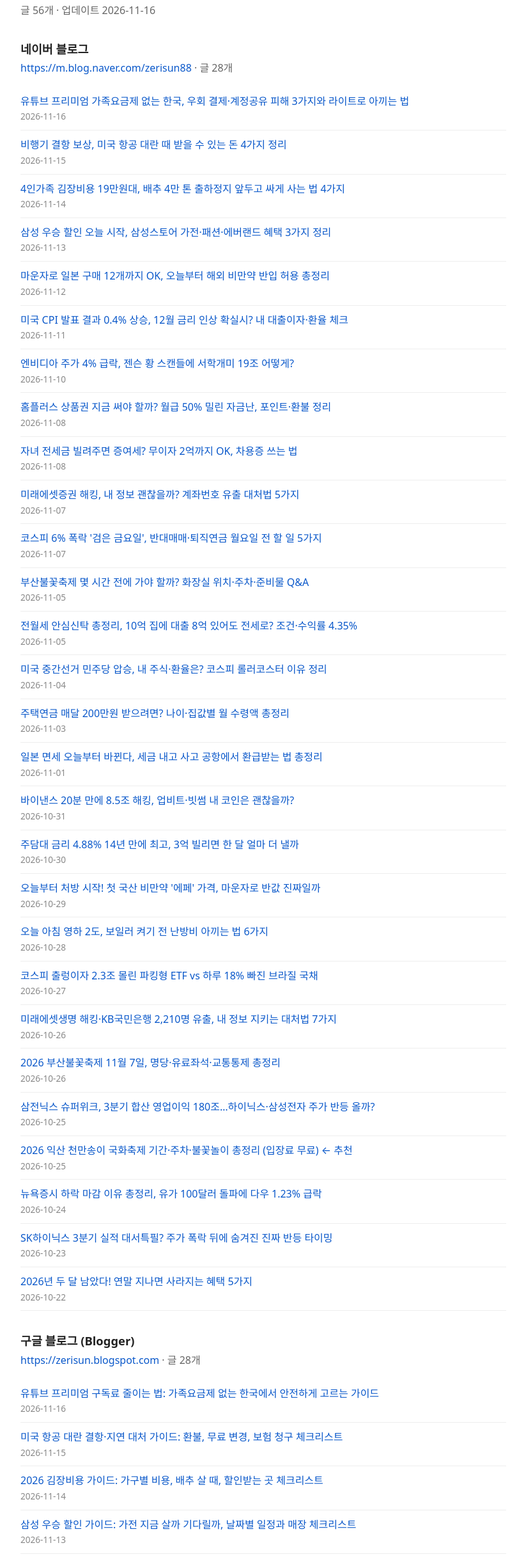
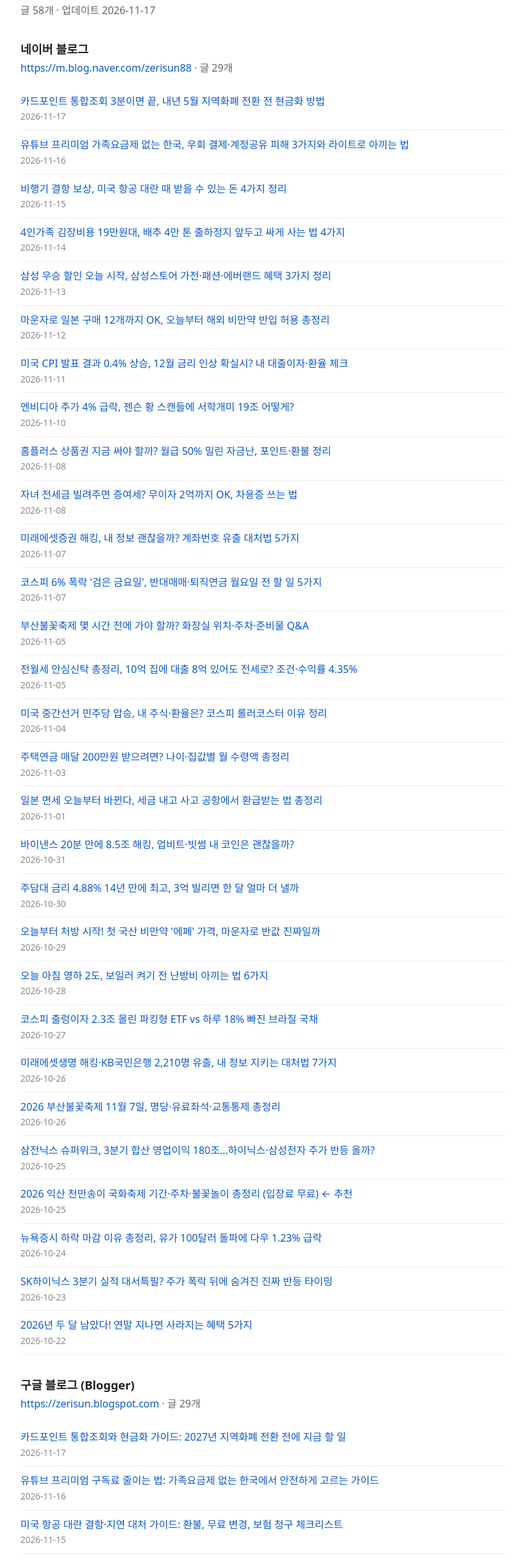
Before and after one commit to imwooha/imwooha.github.io, a plain HTML site: page index.html in a window 1280 px wide. Shown: the part 74-2511 px from the top of the page at 64% size, without its empty margins (228-1051 px from the left). Drawn offline with Linux system fonts and the light colour scheme.

Commit message:
Update blog links 2026-11-17

```diff
--- a/index.html
+++ b/index.html
@@ -4,7 +4,7 @@
   <meta charset="utf-8">
   <meta name="viewport" content="width=device-width, initial-scale=1">
   <title>블로그 글 모음</title>
-  <meta name="description" content="네이버 블로그 · 구글 블로그 (Blogger) 전체 글 목록 (56개)">
+  <meta name="description" content="네이버 블로그 · 구글 블로그 (Blogger) 전체 글 목록 (58개)">
   <link rel="canonical" href="https://imwooha.github.io/">
   <style>
     body { font-family: system-ui, -apple-system, "Malgun Gothic", sans-serif; max-width: 760px; margin: 0 auto; padding: 24px 16px; line-height: 1.6; color: #222; background: #fff; }
@@ -21,11 +21,12 @@
 <body>
   <main>
     <h1>블로그 글 모음</h1>
-    <p class="meta">글 56개 · 업데이트 2026-11-16</p>
+    <p class="meta">글 58개 · 업데이트 2026-11-17</p>
     <section>
     <h2>네이버 블로그</h2>
-    <p class="meta"><a href="https://m.blog.naver.com/zerisun88">https://m.blog.naver.com/zerisun88</a> · 글 28개</p>
+    <p class="meta"><a href="https://m.blog.naver.com/zerisun88">https://m.blog.naver.com/zerisun88</a> · 글 29개</p>
     <ul>
+      <li><a href="https://m.blog.naver.com/zerisun88/224478881168">카드포인트 통합조회 3분이면 끝, 내년 5월 지역화폐 전환 전 현금화 방법</a> <time datetime="2026-11-17">2026-11-17</time></li>
       <li><a href="https://m.blog.naver.com/zerisun88/224477729794">유튜브 프리미엄 가족요금제 없는 한국, 우회 결제·계정공유 피해 3가지와 라이트로 아끼는 법</a> <time datetime="2026-11-16">2026-11-16</time></li>
       <li><a href="https://m.blog.naver.com/zerisun88/224477261509">비행기 결항 보상, 미국 항공 대란 때 받을 수 있는 돈 4가지 정리</a> <time datetime="2026-11-15">2026-11-15</time></li>
       <li><a href="https://m.blog.naver.com/zerisun88/224476093046">4인가족 김장비용 19만원대, 배추 4만 톤 출하정지 앞두고 싸게 사는 법 4가지</a> <time datetime="2026-11-14">2026-11-14</time></li>
@@ -58,8 +59,9 @@
     </section>
     <section>
     <h2>구글 블로그 (Blogger)</h2>
-    <p class="meta"><a href="https://zerisun.blogspot.com">https://zerisun.blogspot.com</a> · 글 28개</p>
+    <p class="meta"><a href="https://zerisun.blogspot.com">https://zerisun.blogspot.com</a> · 글 29개</p>
     <ul>
+      <li><a href="https://zerisun.blogspot.com/2026/11/2027.html">카드포인트 통합조회와 현금화 가이드: 2027년 지역화폐 전환 전에 지금 할 일</a> <time datetime="2026-11-17">2026-11-17</time></li>
       <li><a href="https://zerisun.blogspot.com/2026/11/blog-post_16.html">유튜브 프리미엄 구독료 줄이는 법: 가족요금제 없는 한국에서 안전하게 고르는 가이드</a> <time datetime="2026-11-16">2026-11-16</time></li>
       <li><a href="https://zerisun.blogspot.com/2026/11/blog-post_15.html">미국 항공 대란 결항·지연 대처 가이드: 환불, 무료 변경, 보험 청구 체크리스트</a> <time datetime="2026-11-15">2026-11-15</time></li>
       <li><a href="https://zerisun.blogspot.com/2026/11/2026.html">2026 김장비용 가이드: 가구별 비용, 배추 살 때, 할인받는 곳 체크리스트</a> <time datetime="2026-11-14">2026-11-14</time></li>
--- a/sitemap.xml
+++ b/sitemap.xml
@@ -2,6 +2,6 @@
 <urlset xmlns="http://www.sitemaps.org/schemas/sitemap/0.9">
   <url>
     <loc>https://imwooha.github.io/</loc>
-    <lastmod>2026-11-16</lastmod>
+    <lastmod>2026-11-17</lastmod>
   </url>
 </urlset>
```
